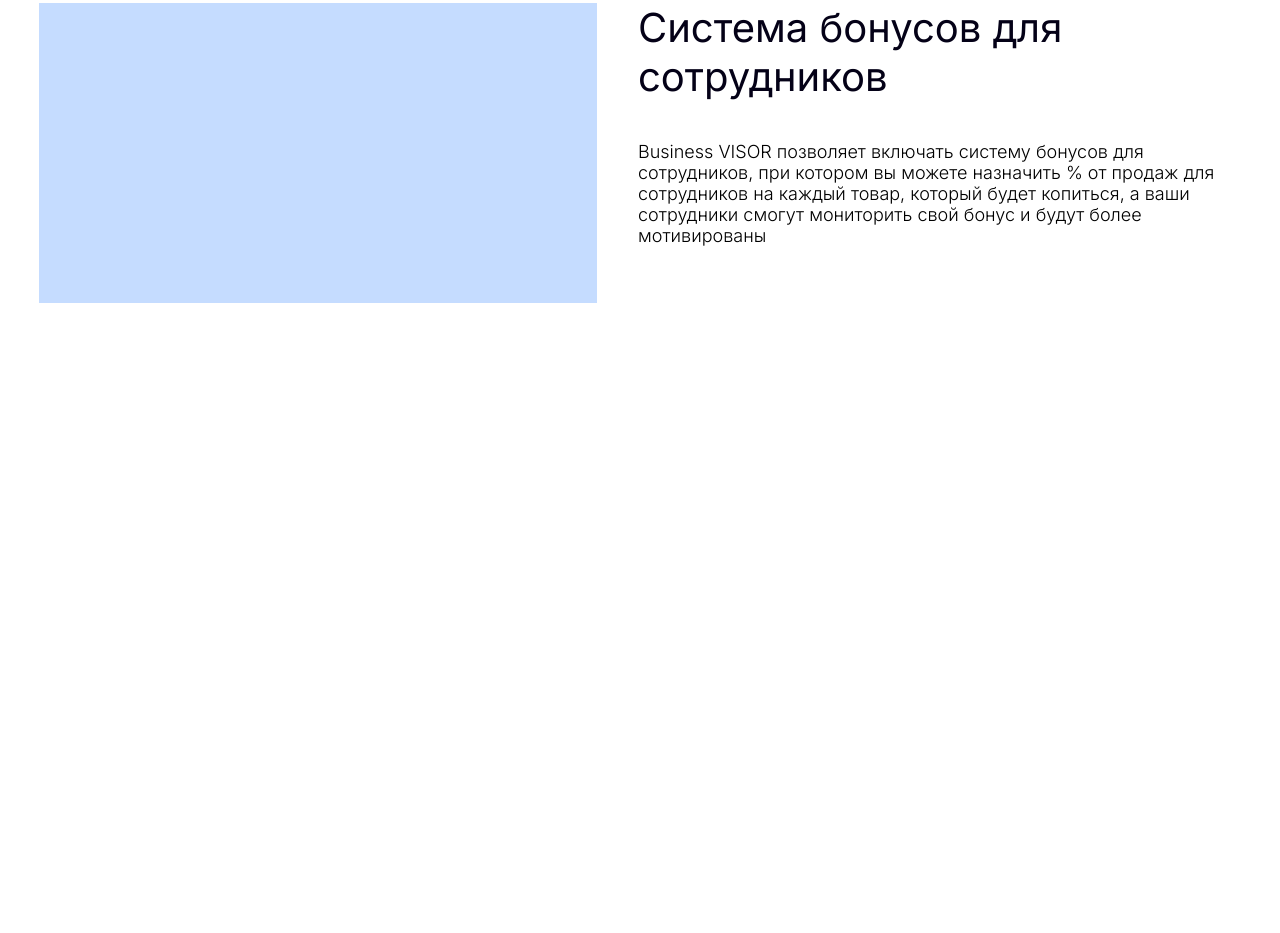
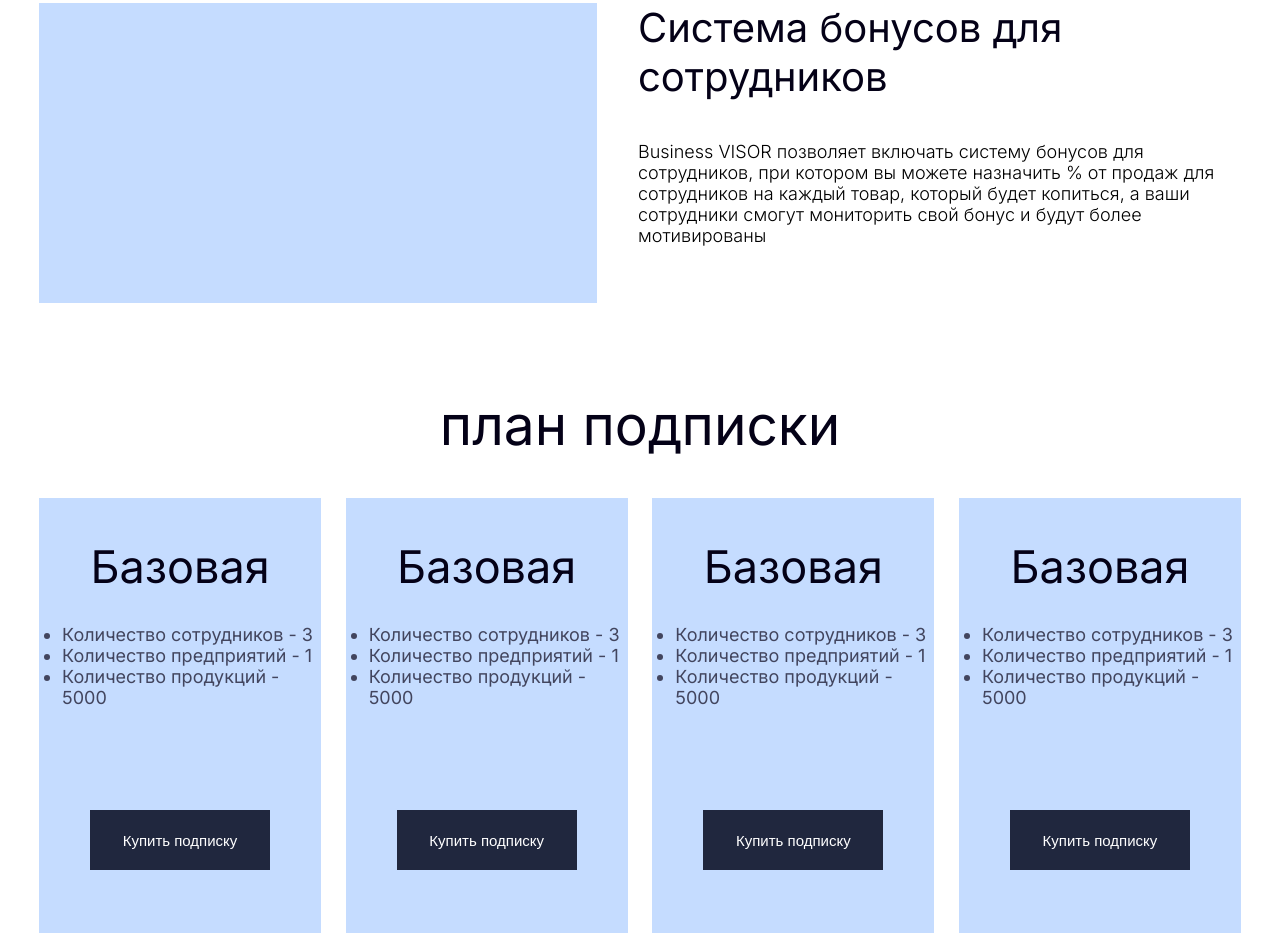
Before and after one commit to saddamjabarov/visor-landing, a plain HTML site: page index.html in a window 1280 px wide. Shown: the part 3275-4208 px from the top of the page. Before the commit the page ends 3667 px from the top, so only its background shows below. Drawn offline with Linux system fonts and the light colour scheme.

Commit message:
section prices

```diff
--- a/index.html
+++ b/index.html
@@ -152,5 +152,56 @@
         </div>
       </div>
     </section>
+    <section class="prices">
+      <div class="container">
+        <div class="prices__title">план подписки</div>
+        <div class="prices__card">
+          <div class="prices__item">
+            <div class="prices__heading">Базовая</div>
+            <ul class="prices__menu">
+              <li class="prices__list">Количество сотрудников - 3</li>
+              <li class="prices__list">Количество предприятий - 1</li>
+              <li class="prices__list">Количество продукций - 5000</li>
+            </ul>
+            <button class="btn prices__btn_buy-a-subscription">
+              Купить подписку
+            </button>
+          </div>
+          <div class="prices__item">
+            <div class="prices__heading">Базовая</div>
+            <ul class="prices__menu">
+              <li class="prices__list">Количество сотрудников - 3</li>
+              <li class="prices__list">Количество предприятий - 1</li>
+              <li class="prices__list">Количество продукций - 5000</li>
+            </ul>
+            <button class="btn prices__btn_buy-a-subscription">
+              Купить подписку
+            </button>
+          </div>
+          <div class="prices__item">
+            <div class="prices__heading">Базовая</div>
+            <ul class="prices__menu">
+              <li class="prices__list">Количество сотрудников - 3</li>
+              <li class="prices__list">Количество предприятий - 1</li>
+              <li class="prices__list">Количество продукций - 5000</li>
+            </ul>
+            <button class="btn prices__btn_buy-a-subscription">
+              Купить подписку
+            </button>
+          </div>
+          <div class="prices__item">
+            <div class="prices__heading">Базовая</div>
+            <ul class="prices__menu">
+              <li class="prices__list">Количество сотрудников - 3</li>
+              <li class="prices__list">Количество предприятий - 1</li>
+              <li class="prices__list">Количество продукций - 5000</li>
+            </ul>
+            <button class="btn prices__btn_buy-a-subscription">
+              Купить подписку
+            </button>
+          </div>
+        </div>
+      </div>
+    </section>
   </body>
 </html>
--- /dev/null
+++ b/scss/_prices.scss
@@ -0,0 +1,44 @@
+.prices {
+  &__title {
+    font-weight: 400;
+    font-size: 55px;
+    color: rgba(4, 1, 23, 1);
+    text-align: center;
+  }
+  &__card {
+    margin-top: 40px;
+    display: flex;
+    justify-content: space-between;
+  }
+  &__item {
+    width: 282px;
+    height: 435px;
+    background-color: rgba(197, 220, 255, 1);
+  }
+  &__heading {
+    font-weight: 400;
+    font-size: 45px;
+    color: rgba(4, 1, 23, 1);
+    margin-top: 41px;
+    text-align: center;
+  }
+  &__menu {
+    margin-top: 30px;
+  }
+  &__list {
+    font-size: 18px;
+    font-weight: 400;
+    color: rgba(66, 69, 94, 1);
+    margin-left: 23px;
+  }
+  &__btn {
+    &_buy-a-subscription {
+      display: block;
+      margin: 0 auto;
+      margin-top: 102px;
+      width: 180px;
+      height: 60px;
+      font-size: 15px;
+    }
+  }
+}
--- a/scss/style.scss
+++ b/scss/style.scss
@@ -13,4 +13,5 @@ body {
 @import 'header';
 @import 'main';
 @import 'preferences';
+@import 'prices';
 @import 'btn';
```
Also changed, not shown: css/style.css.
